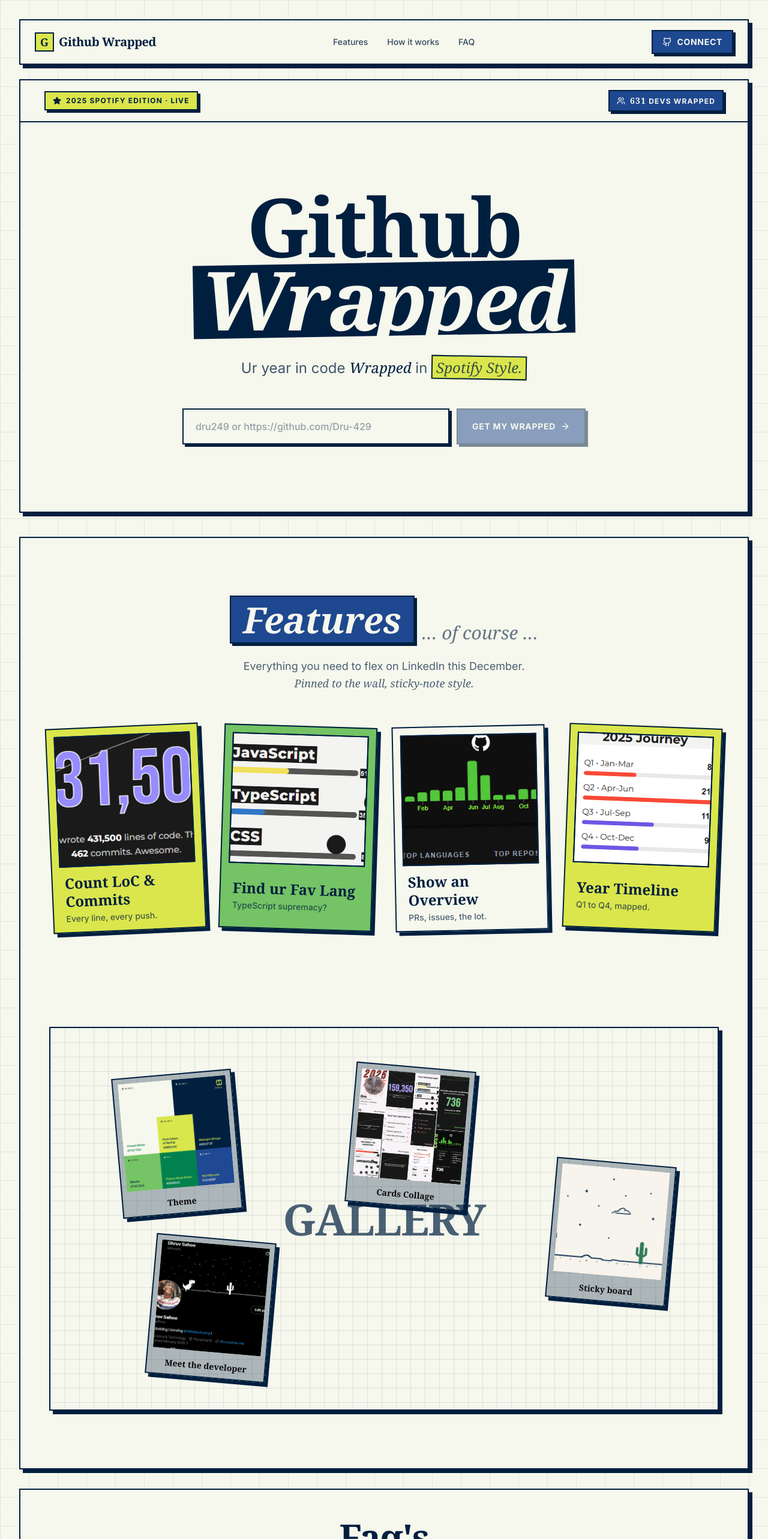
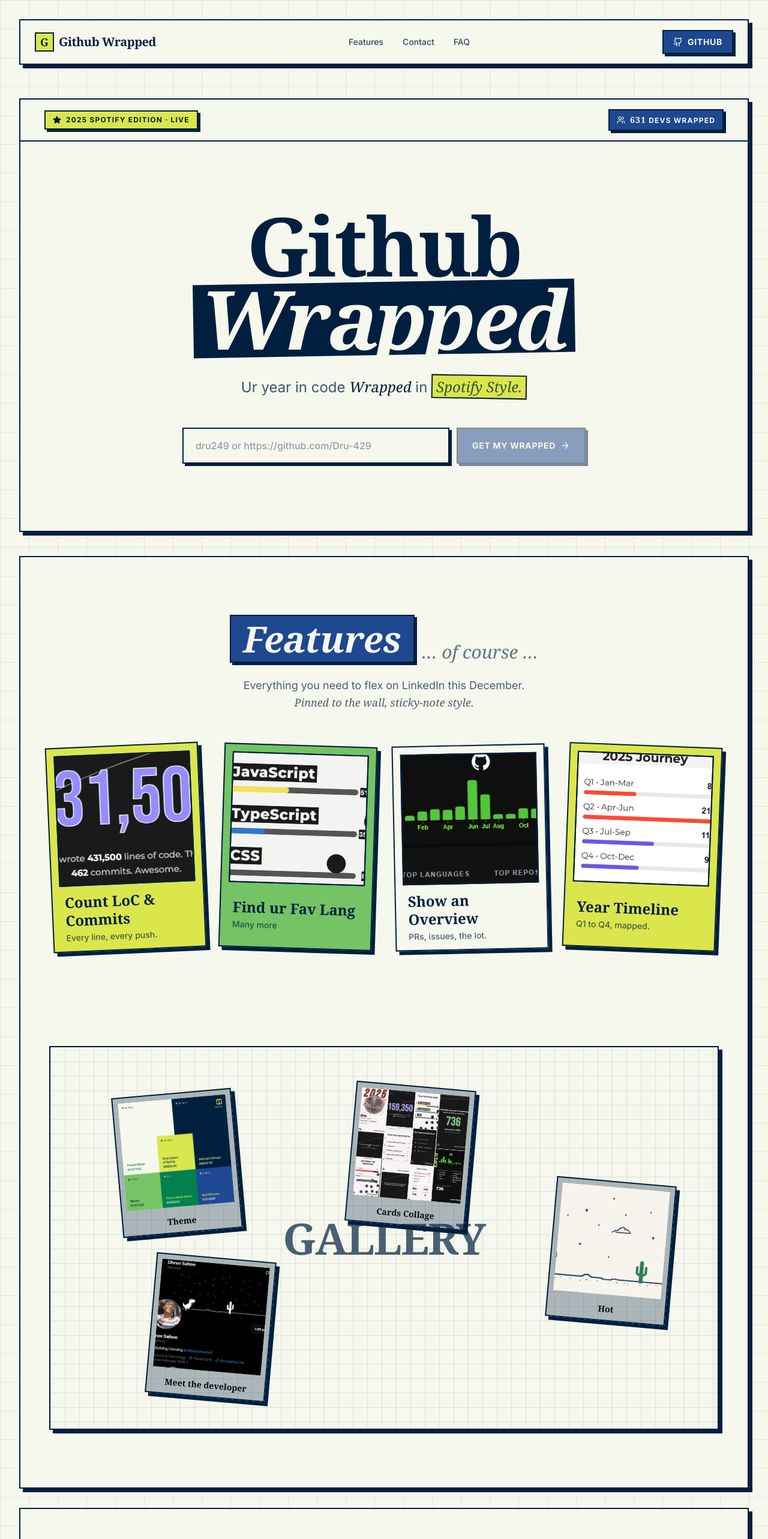
Before and after one commit to Dru-429/github-wrapped, a Next.js app: page / in a window 1280 px wide. Shown: the top 2566 px of the page at 60% size. Built offline with nearby package versions, Linux system fonts and the light colour scheme.

Commit message:
Fixed minor text

```diff
--- a/components/landing.tsx
+++ b/components/landing.tsx
@@ -47,7 +47,7 @@ export default function LandingPage () {
 /* Navbar                                                             */
 const navLinks = [
   { label: 'Features', href: '#features' },
-  { label: 'How it works', href: '#how' },
+  { label: 'Contact', href: '#footer' },
   { label: 'FAQ', href: '#faq' }
 ]
 
@@ -81,11 +81,11 @@ function Navbar () {
       </div>
 
       <a
-        href='#'
+        href='https://github.com/Dru-429/github-wrapped'
         className='boxy-sm group inline-flex items-center gap-2 bg-[var(--nuit)] px-3 py-2 text-xs font-bold uppercase tracking-wider text-[var(--cream)] transition-transform hover:-translate-x-0.5 hover:-translate-y-0.5 md:px-4 md:text-sm'
       >
         <Github className='h-4 w-4' />
-        <span>Connect</span>
+        <span>Github</span>
       </a>
     </motion.nav>
   )
@@ -126,7 +126,7 @@ function Hero () {
   }
 
   return (
-    <section className='boxy mt-6 overflow-hidden'>
+    <section className='boxy mt-6 md:mt-14 overflow-hidden'>
       {/* Top bar: badge left, count right */}
       <div className='flex flex-wrap items-center justify-between gap-3 border-b-2 border-ink px-6 py-4 md:px-10'>
         <motion.div
@@ -232,7 +232,7 @@ const features = [
   {
     img: langImg,
     title: 'Find ur Fav Lang',
-    note: 'TypeScript supremacy?',
+    note: 'Many more',
     color: 'var(--mantis)',
     rotate: 1.8
   },
@@ -336,10 +336,10 @@ function Features () {
   )
 }
 
-/* Gallery (drag inside box)                                          */
+/* Gallery                                         */
 const photos = [
   { src: theme, alt: 'Theme', top: '12%', left: '10%', rotate: -5 },
-  { src: pic2, alt: 'Sticky board', top: '35%', left: '75%', rotate: 5 },
+  { src: pic2, alt: 'Hot', top: '35%', left: '75%', rotate: 5 },
   { src: x, alt: 'Meet the developer', top: '55%', left: '15%', rotate: 5 },
   { src: cards, alt: 'Cards Collage', top: '10%', left: '45%', rotate: 5 }
 ]
@@ -476,6 +476,7 @@ function Faq () {
 function Footer () {
   return (
     <footer
+      id="footer"
       className='boxy mt-20 p-4 md:p-5 relative overflow-hidden'
     >
       <div
```
